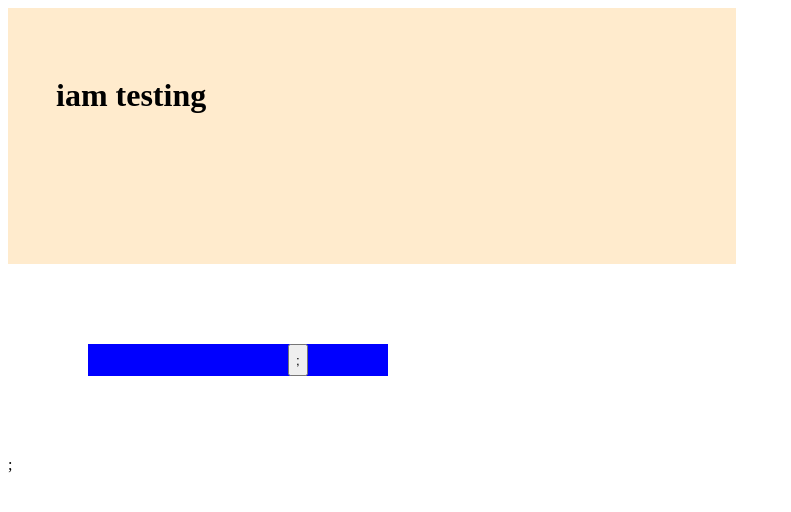
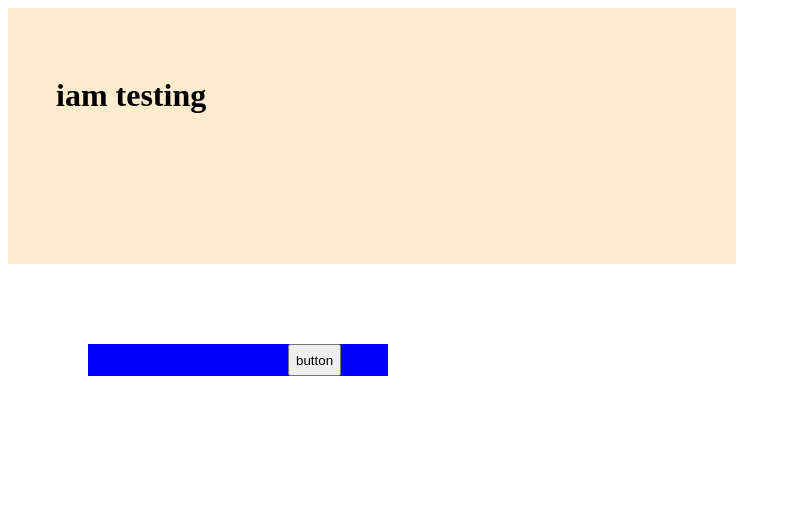
Before and after one commit to kadiri2006/kadiri-blog, a React (Create React App) app: page / in a window 1280 px wide. Shown: the top 512 px of the page, without its empty margins (0-791 px from the left). Built offline with nearby package versions, Linux system fonts and the light colour scheme.

Commit message:
this is perfect toggle code

```diff
--- a/src/App.js
+++ b/src/App.js
@@ -8,14 +8,11 @@ class App extends React.Component {
   constructor(props) {
     super(props);
     this.state = { display: false };
-    this.afterClick = this.afterClick.bind(this);
+    this.clickHandler = this.clickHandler.bind(this);
   }
-  afterClick() {
-    this.setState((state) => ({
-      display: !this.state.display,
-    }));
+  clickHandler() {
+    this.setState({ display: !this.state.display });
   }
-
   render() {
     return (
       <div>
@@ -23,14 +20,16 @@ class App extends React.Component {
           <h1>iam testing</h1>
         </div>
         <div className="btn">
-          <button type="button" onClick={this.afterClick}>
-            {this.state.display ? "button on" : null};
+          <button type="button" onClick={this.clickHandler}>
+            button
           </button>
         </div>
-        <div>{this.state.display ? <img
-  className="image"
-  src="https://images.unsplash.com/photo-1593642634524-b40b5baae6bb?ixlib=rb-1.2.1&ixid=MnwxMjA3fDB8MHxwaG90by1wYWdlfHx8fGVufDB8fHx8&auto=format&fit=crop&w=1489&q=80"
-/>: null};</div>
+        {this.state.display ? (
+          <img
+            className="image"
+            src="https://images.unsplash.com/photo-1593642634524-b40b5baae6bb?ixlib=rb-1.2.1&ixid=MnwxMjA3fDB8MHxwaG90by1wYWdlfHx8fGVufDB8fHx8&auto=format&fit=crop&w=1489&q=80"
+          />
+        ) : null}
       </div>
     );
   }
```
